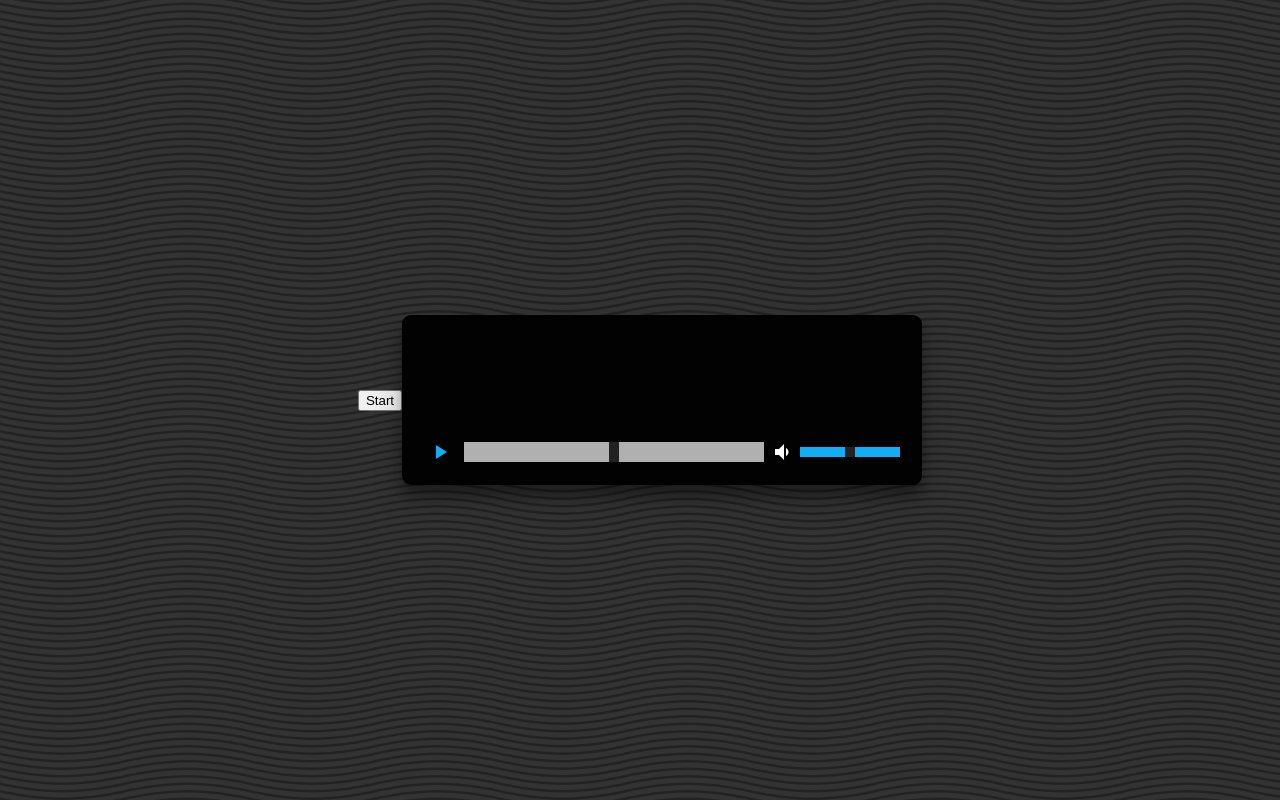
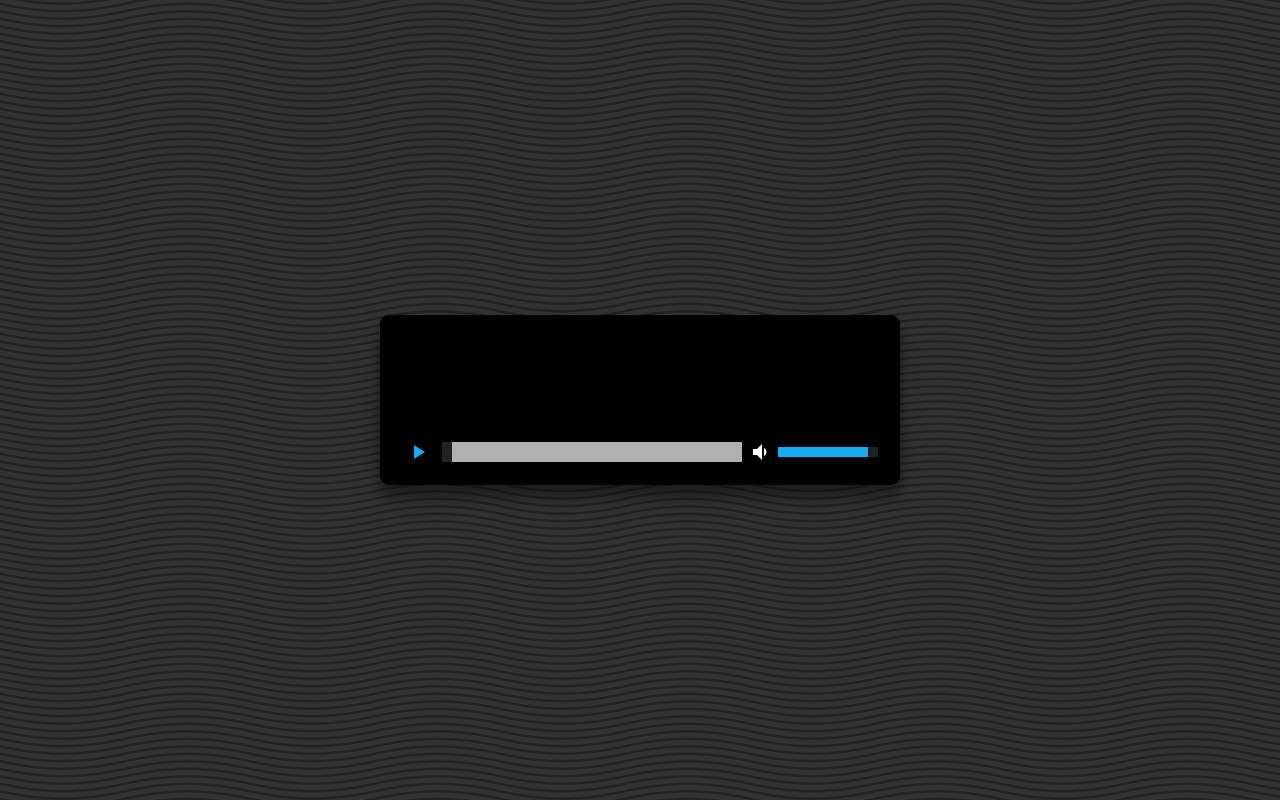
Before and after one commit to zsaurabhprdxn/audio-test, a plain HTML site: page index.html in a window 1280 px wide. Drawn offline with Linux system fonts and the light colour scheme.

Commit message:
revert js changes

```diff
--- a/index.html
+++ b/index.html
@@ -9,7 +9,7 @@
       rel="stylesheet">
 </head>
 <body>
-    <button id="start">Start</button>
+    <!-- <button id="start">Start</button> -->
     <audio muted autoplay>
         <source src="/bensound-betterdays.mp3" type="audio/mp3">
       Your browser does not support the audio element.
--- a/script.js
+++ b/script.js
@@ -1,8 +1,4 @@
-const btnEle = document.getElementById("start");
 
-btnEle.addEventListener("click", initiateAudio);
-
-function initiateAudio() {
   const audioCtx = new (window.AudioContext || window.webkitAudioContext)();
   const audioElement = document.querySelector("audio");
   const canvasElement = document.querySelector("canvas");
@@ -111,4 +107,3 @@ replay
   function onVolumeSeek(evt) {
     audioElement.volume = evt.target.value / 100;
   }
-}
```
